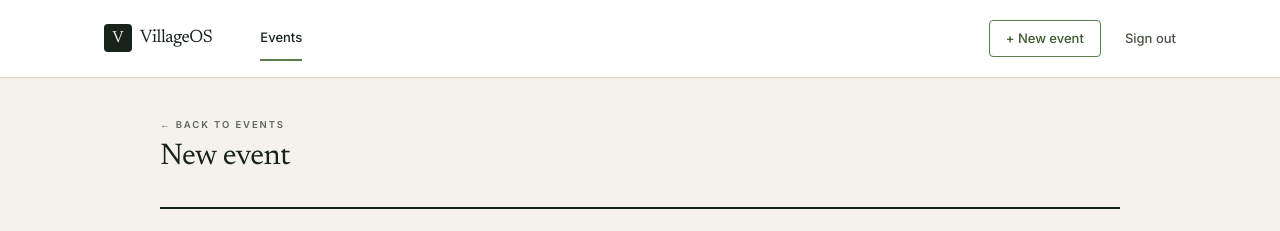
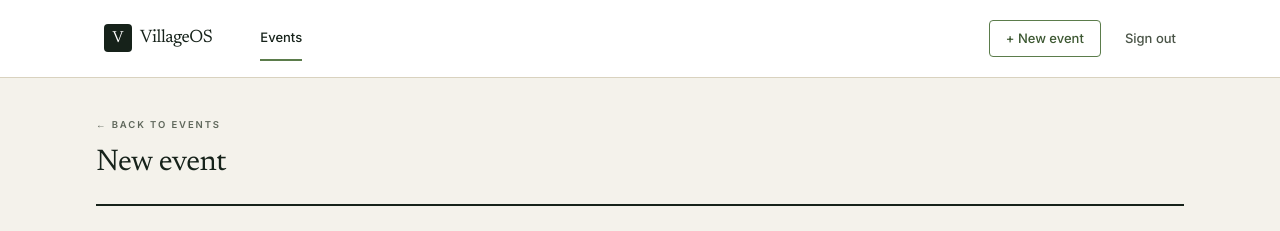
Before and after one commit to AdamMrotek/VillageOS, a Next.js app in the folder apps/web/: page /events/new in a window 1280 px wide. Shown: the top 231 px of the page. Built offline with nearby package versions, Linux system fonts and the light colour scheme; no server answers.

Commit message:
feat: refactor event pages to use PageLayout component for consistent layout

```diff
--- a/apps/web/src/app/(app)/events/new/page.tsx
+++ b/apps/web/src/app/(app)/events/new/page.tsx
@@ -2,7 +2,6 @@
 
 import { useState } from "react";
 import { useRouter } from "next/navigation";
-import Link from "next/link";
 import { apiClient } from "@/lib/api-client";
 import {
   EVENT_TYPES,
@@ -10,6 +9,7 @@ import {
   type EventType,
   type ExtractResponse,
 } from "@/lib/types/events";
+import PageLayout from "@/components/page-layout";
 
 function toIsoOrNull(value: string): string | null {
   if (!value) return null;
@@ -103,21 +103,7 @@ export default function NewEventPage() {
     "flex h-9 w-full rounded-md border border-hairline bg-surface px-3 py-1 text-body text-ink shadow-sm placeholder:text-ink-mute/60 focus-visible:outline-none focus-visible:ring-1 focus-visible:ring-ring";
 
   return (
-    <main className="mx-auto w-full max-w-5xl space-y-8 px-8 py-10">
-      <header className="space-y-2">
-        <p className="text-eyebrow">
-          <Link
-            href="/events"
-            className="underline-offset-4 hover:text-ink hover:underline"
-          >
-            ← Back to events
-          </Link>
-        </p>
-        <h1 className="text-title text-ink">New event</h1>
-      </header>
-
-      <div className="line-structural" />
-
+    <PageLayout title="New event" backHref="/events" backLabel="Back to events">
       <div className="grid gap-10 md:grid-cols-2">
         <section className="space-y-4">
           <div className="space-y-2">
@@ -367,6 +353,6 @@ export default function NewEventPage() {
           </button>
         </form>
       </div>
-    </main>
+    </PageLayout>
   );
 }
--- a/apps/web/src/app/(app)/events/page.tsx
+++ b/apps/web/src/app/(app)/events/page.tsx
@@ -2,6 +2,7 @@ import Link from "next/link";
 import { apiServer } from "@/lib/api-server";
 import type { StoredEvent } from "@/lib/types/events";
 import WeekGrid from "@/components/week-grid";
+import PageLayout from "@/components/page-layout";
 
 export const dynamic = "force-dynamic";
 
@@ -9,18 +10,18 @@ export default async function EventsPage() {
   const events = await apiServer<StoredEvent[]>("/api/events");
 
   return (
-    <main className="mx-auto w-full max-w-6xl space-y-6 px-8 py-10">
-      <div className="flex items-center justify-between">
-        <h1 className="text-title text-ink">Events</h1>
+    <PageLayout
+      title="Events"
+      action={
         <Link
           href="/events/new"
           className="inline-flex h-9 items-center justify-center rounded-md bg-primary px-4 py-2 text-body font-medium text-primary-foreground shadow hover:bg-primary/90"
         >
           New event
         </Link>
-      </div>
-
+      }
+    >
       <WeekGrid events={events} />
-    </main>
+    </PageLayout>
   );
 }
--- /dev/null
+++ b/apps/web/src/components/page-layout.tsx
@@ -0,0 +1,43 @@
+import Link from "next/link";
+import type { ReactNode } from "react";
+
+type PageLayoutProps = {
+  title: string;
+  backHref?: string;
+  backLabel?: string;
+  action?: ReactNode;
+  children: ReactNode;
+};
+
+export default function PageLayout({
+  title,
+  backHref,
+  backLabel = "Back",
+  action,
+  children,
+}: PageLayoutProps) {
+  return (
+    <main className="mx-auto w-full max-w-6xl space-y-6 px-8 py-10">
+      <header className="space-y-2">
+        <p className="text-eyebrow min-h-[1.25rem]">
+          {backHref ? (
+            <Link
+              href={backHref}
+              className="underline-offset-4 hover:text-ink hover:underline"
+            >
+              ← {backLabel}
+            </Link>
+          ) : (
+            <span aria-hidden="true">&nbsp;</span>
+          )}
+        </p>
+        <div className="flex items-center justify-between gap-4">
+          <h1 className="text-title text-ink">{title}</h1>
+          {action}
+        </div>
+      </header>
+      <div className="line-structural" />
+      {children}
+    </main>
+  );
+}
```
